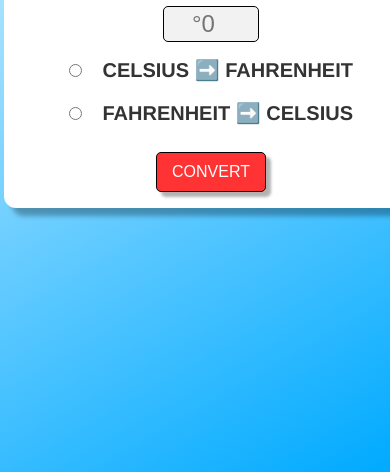
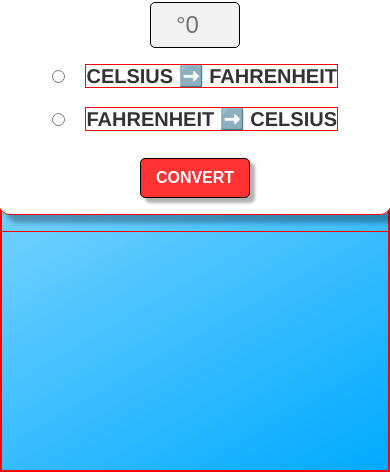
Before and after one commit to gilmerperez/temperature-converter, a plain HTML site: page index.html in a window 390 px wide. Shown: the part 372-844 px from the top of the page. Drawn offline with Linux system fonts and the light colour scheme.

Commit message:
Fixed problem with small screen

```diff
--- a/assets/css/style.css
+++ b/assets/css/style.css
@@ -4,6 +4,7 @@
   margin: 0;
   padding: 0;
   box-sizing: border-box;
+  border: 1px solid red;
 }
 
 html {
@@ -27,10 +28,9 @@ body {
 }
 
 form {
-  width: 100%;
   margin: 0 auto;
   padding: 1.5rem;
-  max-width: 500px;
+  max-width: 100%;
   border-radius: 12px;
   background-color: white;
   box-shadow: 8px 8px 5px hsla(0, 0%, 0%, 0.3);
@@ -44,7 +44,7 @@ h1 {
 #textBox {
   margin: 1rem;
   max-width: 25%;
-  padding: 0.2rem;
+  padding: 0.5rem;
   font-size: 2rem;
   text-align: center;
   border-radius: 5px;
@@ -72,8 +72,9 @@ label {
 button {
   color: white;
   cursor: pointer;
+  font-size: 1.5em;
   transition: 0.3s;
-  font-size: 1.5em;
+  font-weight: 600;
   padding: 10px 15px;
   border-radius: 5px;
   margin-bottom: 2rem;
```
